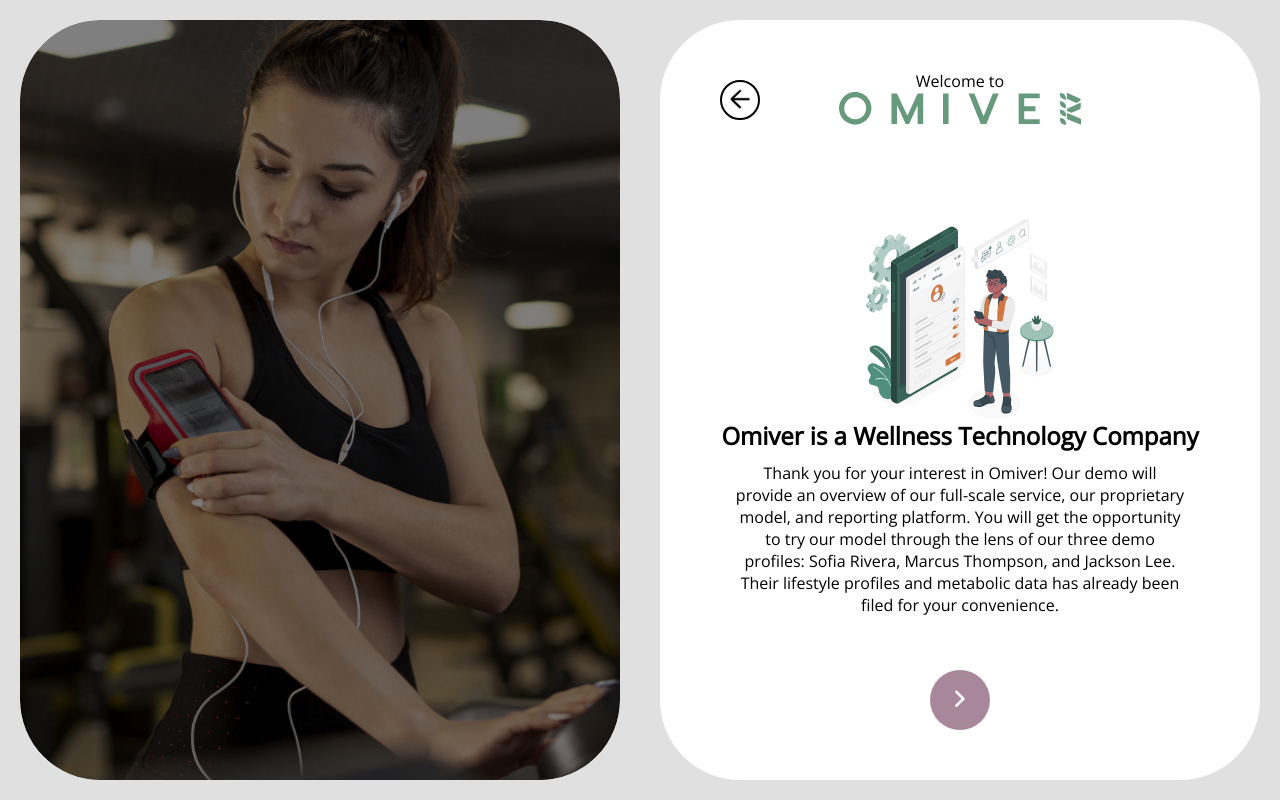
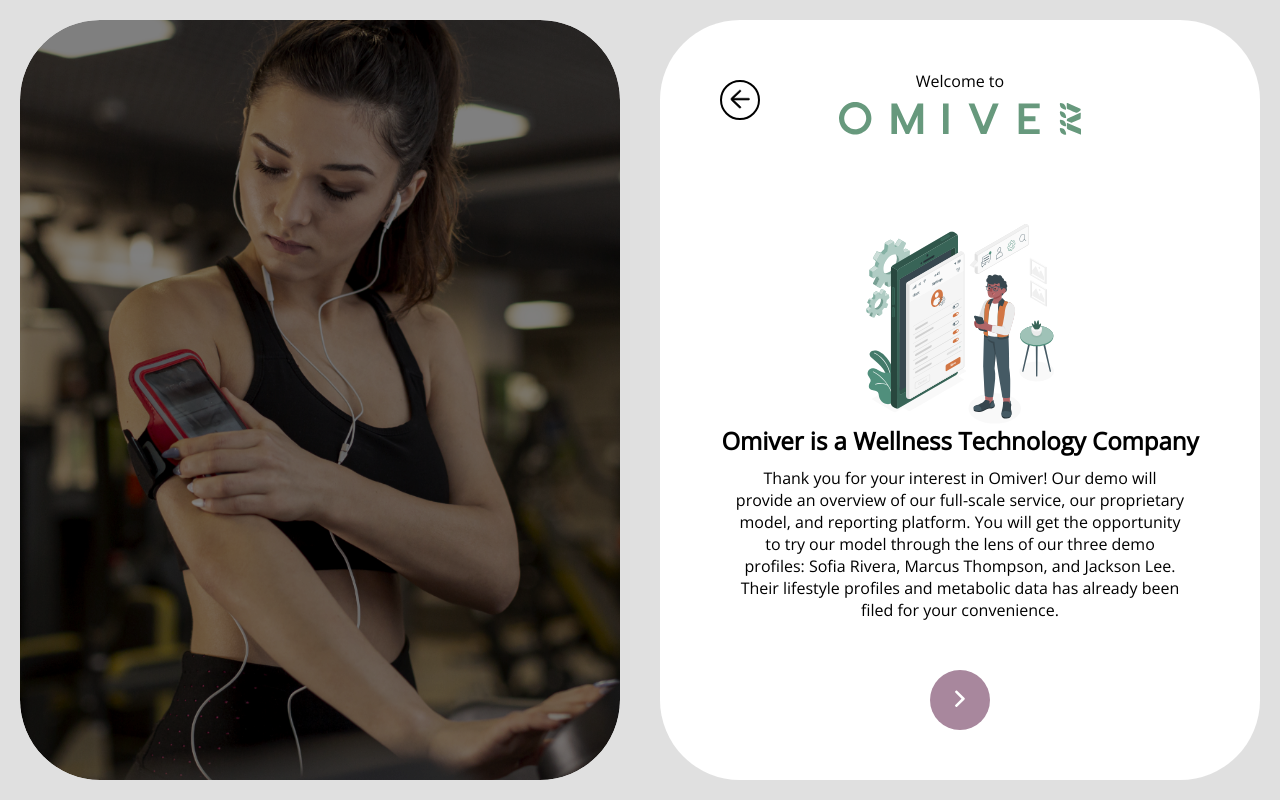
Before and after one commit to terryluan12/Omiver-Website, a Django app: page /demo/welcome in a window 1280 px wide. Run offline with Django 5.2, Linux system fonts and the light colour scheme.

Commit message:
Fixed spacing in welcome page

```diff
--- a/demo/static/demo/welcome/style.css
+++ b/demo/static/demo/welcome/style.css
@@ -39,3 +39,7 @@
   max-height: 300px;
   margin-top: 40px;
 }
+
+.title {
+  margin-bottom: 10px;
+}
--- a/demo/templates/demo/welcome.html
+++ b/demo/templates/demo/welcome.html
@@ -11,7 +11,7 @@
 
 {% block right_content %}
   <span>
-    <div>Welcome to</div>
+    <div class="title">Welcome to</div>
     <img src="{% static 'green_logo.svg' %}" alt="Omiver Logo" />
   </span>
 
```
